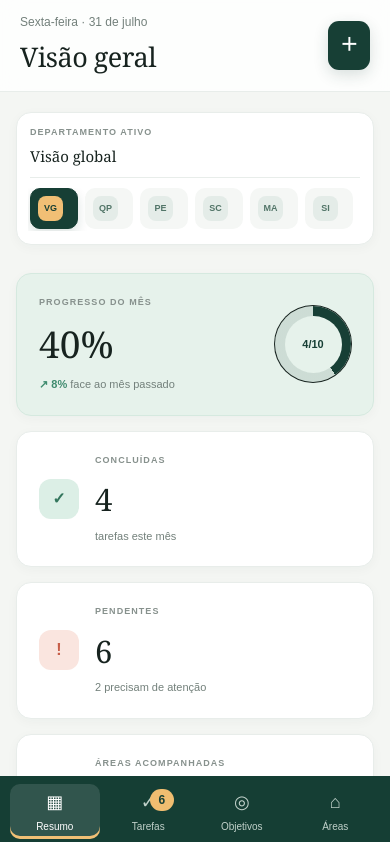
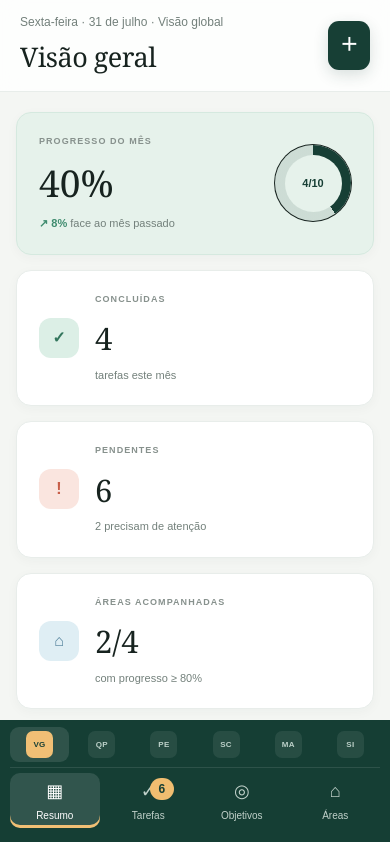
Before and after one commit to McdImperial/Portal-imperial, a Next.js app: page / in a window 390 px wide. Shown: the top 842 px of the page. Built offline with nearby package versions, Linux system fonts and the light colour scheme.

Commit message:
Move departments into sidebar navigation

```diff
--- a/app/globals.css
+++ b/app/globals.css
@@ -28,6 +28,17 @@ button:focus-visible { outline: 3px solid rgba(76, 145, 119, .32); outline-offse
 .nav-item.active { color: white; background: rgba(255,255,255,.12); box-shadow: inset 3px 0 #f1bf75; }
 .nav-glyph { width: 20px; text-align: center; font-size: 18px; }
 .nav-count { margin-left: auto; min-width: 24px; padding: 2px 7px; border-radius: 999px; background: #f0bd70; color: #173f35; text-align: center; font-size: 12px; font-weight: 800; }
+.sidebar-departments { margin-top: 22px; }
+.sidebar-section-title { display: flex; align-items: center; gap: 9px; margin: 0 9px 9px; color: #82a097; text-transform: uppercase; letter-spacing: 1.2px; font-size: 8px; font-weight: 800; }
+.sidebar-section-title::after { content: ""; height: 1px; flex: 1; background: rgba(255,255,255,.12); }
+.department-list { display: grid; gap: 4px; }
+.department-tab { position: relative; width: 100%; min-height: 37px; display: flex; align-items: center; gap: 9px; padding: 6px 9px; border: 0; border-radius: 9px; color: #a9beb6; background: transparent; cursor: pointer; text-align: left; transition: .18s ease; }
+.department-tab:hover { color: white; background: rgba(255,255,255,.06); }
+.department-tab.selected { color: white; background: rgba(255,255,255,.11); }
+.department-initials { width: 25px; height: 25px; flex: 0 0 auto; display: grid; place-items: center; border-radius: 7px; color: #bdd1c9; background: rgba(255,255,255,.08); font-size: 8px; font-weight: 800; letter-spacing: .3px; }
+.department-tab.selected .department-initials { color: var(--forest); background: #f1bf75; }
+.department-name { overflow: hidden; text-overflow: ellipsis; white-space: nowrap; font-size: 10px; font-weight: 650; }
+.department-active-dot { width: 5px; height: 5px; margin-left: auto; border-radius: 50%; background: #75c6a6; box-shadow: 0 0 0 3px rgba(117,198,166,.12); }
 .sidebar-card { margin-top: auto; padding: 18px; border-radius: 14px; background: rgba(255,255,255,.08); border: 1px solid rgba(255,255,255,.08); }
 .sidebar-card .eyebrow { color: #a8c1b8; }
 .sidebar-card strong { display: block; margin: 7px 0 10px; font-size: 16px; }
@@ -55,16 +66,6 @@ h2 { margin: 5px 0 0; font-size: 19px; letter-spacing: -.25px; }
 .primary-button:hover { background: #225346; transform: translateY(-1px); }
 .primary-button span { margin-right: 6px; font-size: 17px; }
 .content { padding: 30px 42px 60px; display: grid; gap: 28px; max-width: 1480px; margin: 0 auto; }
-.department-switcher { display: flex; align-items: center; gap: 22px; padding: 14px 16px; border-radius: 15px; background: #fff; border: 1px solid var(--line); box-shadow: 0 3px 12px rgba(22,54,44,.035); }
-.department-context { min-width: 144px; padding: 2px 12px 2px 4px; border-right: 1px solid var(--line); }
-.department-context strong { display: block; margin-top: 5px; font-family: Georgia, serif; font-size: 15px; font-weight: 500; }
-.department-buttons { min-width: 0; flex: 1; display: flex; gap: 7px; overflow-x: auto; scrollbar-width: none; }
-.department-buttons::-webkit-scrollbar { display: none; }
-.department-button { white-space: nowrap; display: inline-flex; align-items: center; gap: 7px; padding: 8px 10px; border: 1px solid transparent; border-radius: 10px; color: #697671; background: #f5f7f5; font-size: 10px; font-weight: 700; cursor: pointer; transition: .18s ease; }
-.department-button:hover { color: var(--forest); background: #eef3f0; }
-.department-button span { width: 25px; height: 25px; display: grid; place-items: center; border-radius: 8px; background: #e4ece8; color: #527568; font-size: 9px; }
-.department-button.selected { color: white; background: var(--forest); border-color: var(--forest); box-shadow: 0 5px 12px rgba(23,63,53,.14); }
-.department-button.selected span { color: var(--forest); background: #f1bf75; }
 .toast { position: fixed; top: 124px; right: 34px; z-index: 20; padding: 13px 17px; border-radius: 10px; background: #173f35; color: white; box-shadow: 0 14px 40px rgba(23,63,53,.22); font-size: 13px; animation: slide-in .25s ease-out; }
 @keyframes slide-in { from { opacity: 0; transform: translateY(-8px); } }
 
@@ -153,23 +154,24 @@ h2 { margin: 5px 0 0; font-size: 19px; letter-spacing: -.25px; }
 }
 
 @media (max-width: 780px) {
-  .app-shell { grid-template-columns: 1fr; padding-bottom: 68px; }
-  .sidebar { position: fixed; z-index: 30; top: auto; bottom: 0; left: 0; right: 0; height: 68px; padding: 8px 10px; flex-direction: row; }
+  .app-shell { grid-template-columns: 1fr; padding-bottom: 124px; }
+  .sidebar { position: fixed; z-index: 30; top: auto; bottom: 0; left: 0; right: 0; height: 124px; padding: 7px 10px 8px; flex-direction: column; }
   .brand, .sidebar-card, .profile { display: none; }
-  .nav-list { width: 100%; grid-template-columns: repeat(4, 1fr); gap: 4px; }
+  .nav-list { order: 2; width: 100%; grid-template-columns: repeat(4, 1fr); gap: 4px; }
   .nav-item { justify-content: center; flex-direction: column; gap: 3px; padding: 5px; font-size: 10px; }
   .nav-item.active { box-shadow: inset 0 -3px #f1bf75; }
   .nav-count { position: absolute; margin: -24px 0 0 27px; }
+  .sidebar-departments { order: 1; margin: 0 0 5px; padding-bottom: 5px; border-bottom: 1px solid rgba(255,255,255,.1); }
+  .sidebar-section-title { display: none; }
+  .department-list { grid-template-columns: repeat(6, 1fr); gap: 3px; }
+  .department-tab { min-height: 34px; justify-content: center; padding: 4px; }
+  .department-name, .department-active-dot { display: none; }
+  .department-initials { width: 27px; height: 27px; }
   .topbar { height: 92px; padding: 19px 20px; }
   .top-actions .icon-button { display: none; }
   .primary-button { padding: 11px 12px; font-size: 0; }
   .primary-button span { margin: 0; font-size: 18px; }
   .content { padding: 20px 16px 38px; }
-  .department-switcher { align-items: stretch; flex-direction: column; gap: 10px; padding: 13px; }
-  .department-context { border-right: 0; border-bottom: 1px solid var(--line); padding: 0 0 10px; }
-  .department-buttons { margin: 0 -2px; padding: 0 2px 2px; }
-  .department-button { font-size: 0; padding: 7px; }
-  .department-button span { font-size: 9px; }
   .summary-grid, .zones-grid { grid-template-columns: 1fr; }
   .metric-card { min-height: 112px; }
   .panel-heading { align-items: flex-start; gap: 14px; flex-direction: column; }
--- a/app/page.tsx
+++ b/app/page.tsx
@@ -136,6 +136,24 @@ export default function Home() {
             </button>
           ))}
         </nav>
+        <div className="sidebar-departments" aria-label="Departamentos">
+          <div className="sidebar-section-title"><span>Departamentos</span></div>
+          <div className="department-list">
+            {departments.map((item) => (
+              <button
+                key={item.id}
+                className={department === item.id ? "department-tab selected" : "department-tab"}
+                onClick={() => { setDepartment(item.id); setView("resumo"); }}
+                aria-pressed={department === item.id}
+                title={item.label}
+              >
+                <span className="department-initials">{item.short}</span>
+                <span className="department-name">{item.label}</span>
+                {department === item.id && <span className="department-active-dot" />}
+              </button>
+            ))}
+          </div>
+        </div>
         <div className="sidebar-card">
           <span className="eyebrow">Julho 2026</span>
           <strong>{completion}% concluído</strong>
@@ -152,7 +170,7 @@ export default function Home() {
       <section className="workspace">
         <header className="topbar">
           <div>
-            <p className="date-line">Sexta-feira · 31 de julho</p>
+            <p className="date-line">Sexta-feira · 31 de julho · {departmentLabel}</p>
             <h1>{viewLabels[view]}</h1>
           </div>
           <div className="top-actions">
@@ -164,20 +182,6 @@ export default function Home() {
         {notice && <div className="toast" role="status">✓ {notice}</div>}
 
         <div className="content">
-          <section className="department-switcher" aria-label="Selecionar departamento">
-            <div className="department-context">
-              <span className="eyebrow">Departamento ativo</span>
-              <strong>{departmentLabel}</strong>
-            </div>
-            <div className="department-buttons">
-              {departments.map((item) => (
-                <button key={item.id} className={department === item.id ? "department-button selected" : "department-button"} onClick={() => setDepartment(item.id)} title={item.label}>
-                  <span>{item.short}</span>{item.label}
-                </button>
-              ))}
-            </div>
-          </section>
-
           {(view === "resumo" || view === "tarefas") && (
             <section className="summary-grid" aria-label="Indicadores principais">
               <article className="metric-card feature">
```
